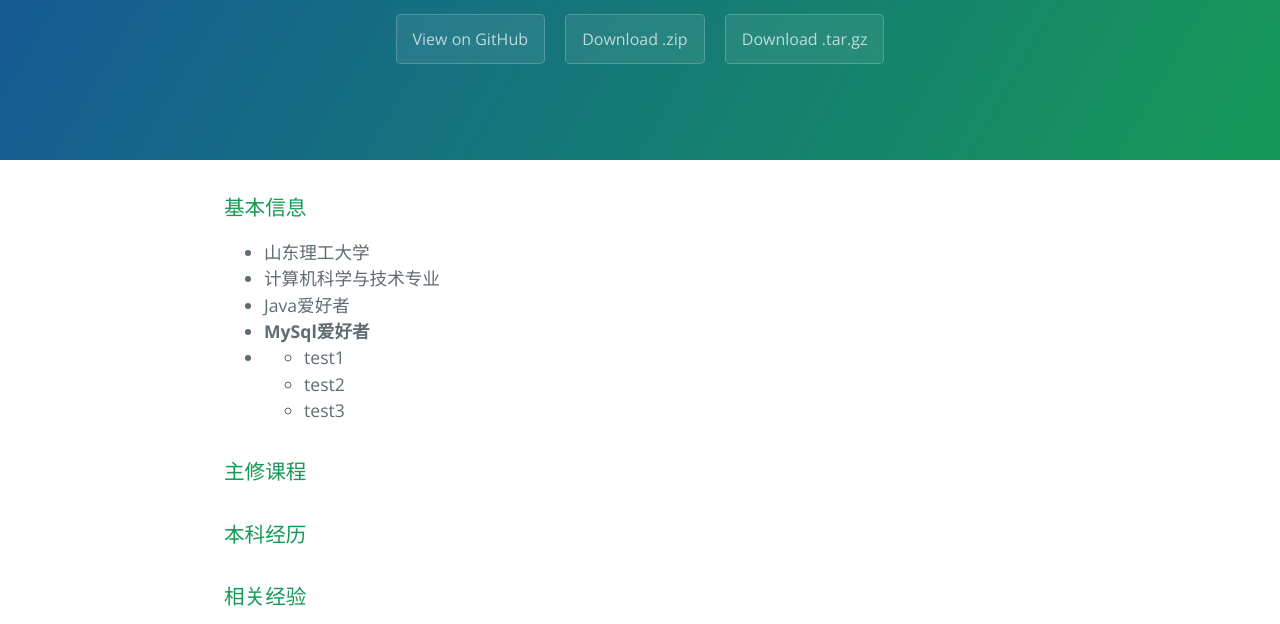
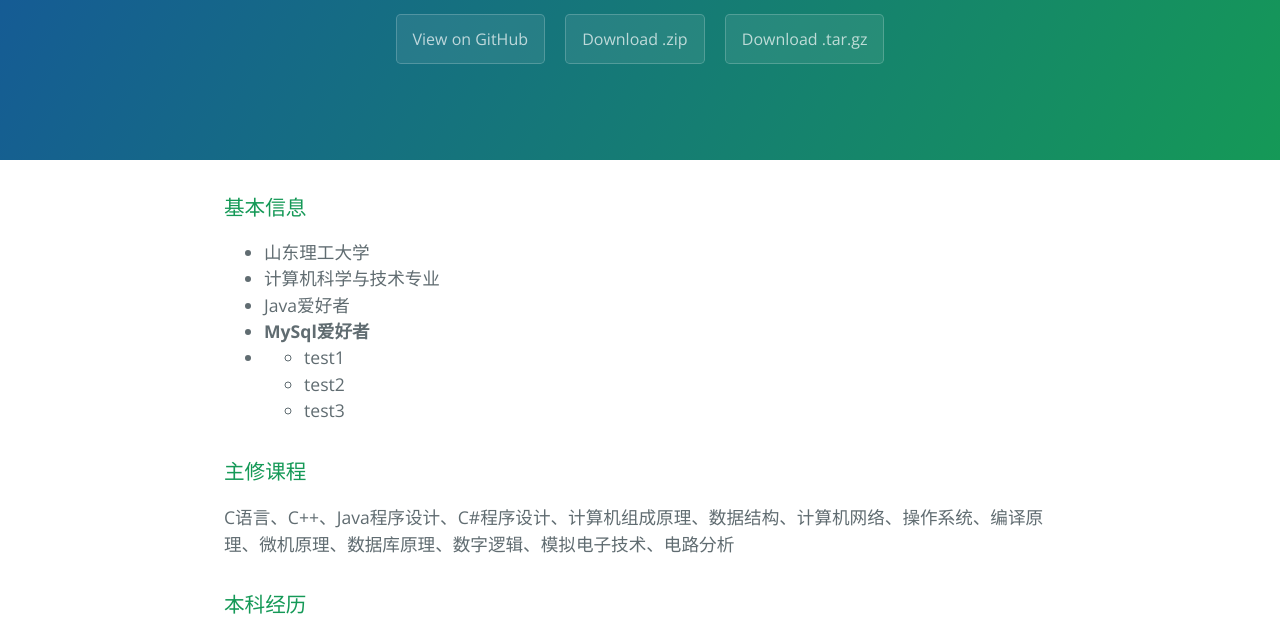
Before and after one commit to liu8521/resume, a plain HTML site: page index.html in a window 1280 px wide. Shown: the part 176-800 px from the top of the page. Drawn offline with nearby package versions, Linux system fonts and the light colour scheme.

Commit message:
Update index.html

```diff
--- a/index.html
+++ b/index.html
@@ -47,6 +47,7 @@
   </a>
   主修课程
 </h3>
+<p>C语言、C++、Java程序设计、C#程序设计、计算机组成原理、数据结构、计算机网络、操作系统、编译原理、微机原理、数据库原理、数字逻辑、模拟电子技术、电路分析</p>
 
 <h3>
   <a class="anchor" href="#designer-templates" aria-hidden="true">
```
